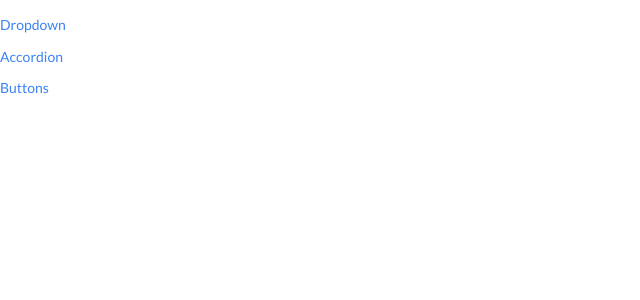
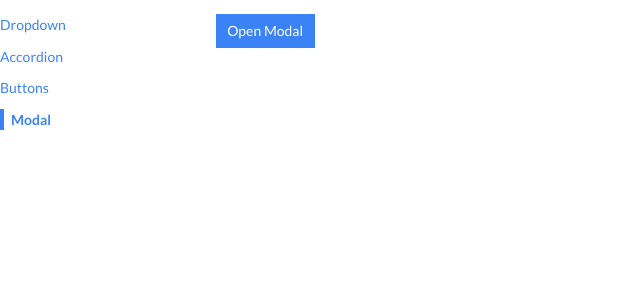
Before and after one commit to Mohitkumar6122/comps, a React (Create React App) app: page /modal in a window 1280 px wide. Shown: the top 300 px of the page, without its empty margins (0-640 px from the left). Built offline with nearby package versions, Linux system fonts and the light colour scheme.

Commit message:
Added Modal with React-portal
Signed-off-by: Mohit Kumar <mkay6123@gmail.com>

```diff
--- a/public/index.html
+++ b/public/index.html
@@ -1,14 +1,12 @@
 <!DOCTYPE html>
 <html lang="en">
+
 <head>
   <meta charset="utf-8" />
   <link rel="icon" href="%PUBLIC_URL%/favicon.ico" />
   <meta name="viewport" content="width=device-width, initial-scale=1" />
   <meta name="theme-color" content="#000000" />
-    <meta
-      name="description"
-      content="Web site created using create-react-app"
-    />
+  <meta name="description" content="Web site created using create-react-app" />
   <link rel="stylesheet" href="https://cdnjs.cloudflare.com/ajax/libs/semantic-ui/2.4.1/semantic.min.css" />
   <link rel="apple-touch-icon" href="%PUBLIC_URL%/logo192.png" />
   <!--
@@ -27,9 +25,12 @@
     -->
   <title>React App</title>
 </head>
+
 <body>
   <noscript>You need to enable JavaScript to run this app.</noscript>
   <div id="root"></div>
+  <div class='modal-container'> </div>
+
   <!--
       This HTML file is a template.
       If you open it directly in the browser, you will see an empty page.
@@ -41,4 +42,5 @@
       To create a production bundle, use `npm run build` or `yarn build`.
     -->
 </body>
+
 </html>
--- a/src/App.js
+++ b/src/App.js
@@ -3,6 +3,7 @@
 import Route from "./components/Route";
 import ButtonPage from './pages/ButtonPage';
 import Sidebar from "./components/Sidebar";
+import ModalPage from "./pages/ModalPage";
 function App() {
   return (
     <div className="container mx-auto grid grid-cols-6 gap-4 mt-4">
@@ -19,6 +20,9 @@
         <Route path='/buttons'>
           <ButtonPage />
         </Route>
+        <Route path='/modal'>
+          <ModalPage />
+        </Route>
       </div>
     </div>
   );
--- /dev/null
+++ b/src/components/Modal.js
@@ -0,0 +1,31 @@
+import React, { useEffect } from "react";
+import ReactDOM from "react-dom";
+function Modal({ onClose, children, actionBar }) {
+
+  // used to disable scrolling when modal is open
+  useEffect(() => {
+    document.body.classList.add("overflow-hidden");
+    //cleanup function for the useeffect
+    return () => {
+      document.body.classList.remove("overflow-hidden");
+    };
+  }, []);
+
+  return ReactDOM.createPortal(
+    <div>
+      <div
+        onClick={onClose}
+        className="fixed inset-0 bg-gray-300 opacity-80"
+      ></div>
+      <div className="fixed inset-40 p-10 bg-white">
+        <div className="flex flex-col justify-between h-full">
+          {children}
+          <div className="flex justify-end">{actionBar}</div>
+        </div>
+      </div>
+    </div>,
+    document.querySelector(".modal-container")
+  );
+}
+
+export default Modal;
--- a/src/components/Sidebar.js
+++ b/src/components/Sidebar.js
@@ -1,21 +1,31 @@
 import Link from "./Link";
-import React from 'react'
+import React from "react";
 
 function Sidebar() {
   const links = [
-    { label: 'Dropdown', path: '/' },
-    { label: 'Accordion', path: '/accordion' },
-    { label: 'Buttons' , path: '/buttons'}
+    { label: "Dropdown", path: "/" },
+    { label: "Accordion", path: "/accordion" },
+    { label: "Buttons", path: "/buttons" },
+    { label: "Modal", path: "/modal" },
   ];
 
   const renderedLinks = links.map((link) => {
-    return <Link key={link.label} to={link.path} className='mb-3' activeClassName = "font-bold border-l-4 border-blue-500 pl-2">{link.label}</Link>
-  })
+    return (
+      <Link
+        key={link.label}
+        to={link.path}
+        className="mb-3"
+        activeClassName="font-bold border-l-4 border-blue-500 pl-2"
+      >
+        {link.label}
+      </Link>
+    );
+  });
   return (
     <div className="sticky top-0 overflow-y-scroll flex flex-col items-start">
       {renderedLinks}
     </div>
-  )
+  );
 }
 
-export default Sidebar
+export default Sidebar;
--- /dev/null
+++ b/src/pages/ModalPage.js
@@ -0,0 +1,36 @@
+import React, { useState, useEffect } from "react";
+import Modal from "../components/Modal";
+import Button from "../components/Button";
+function ModalPage() {
+  const [showModal, setShowModal] = useState(false);
+
+  const handleShowModal = () => {
+    setShowModal(true);
+  };
+  const handleCloseModal = () => {
+    setShowModal(false);
+  };
+
+  const actionBar = (
+    <Button primary success onClick={handleCloseModal}>
+      I Accept
+    </Button>
+  );
+
+  const modal = (
+    <Modal onClose={handleCloseModal} actionBar={actionBar}>
+      <p>Here is an important agreement for you to accept</p>
+    </Modal>
+  );
+
+  return (
+    <div>
+      <Button primary onClick={handleShowModal}>
+        Open Modal
+      </Button>
+      {showModal && modal}
+    </div>
+  );
+}
+
+export default ModalPage;
```
Lines whose indentation alone changed are shown as unchanged.
